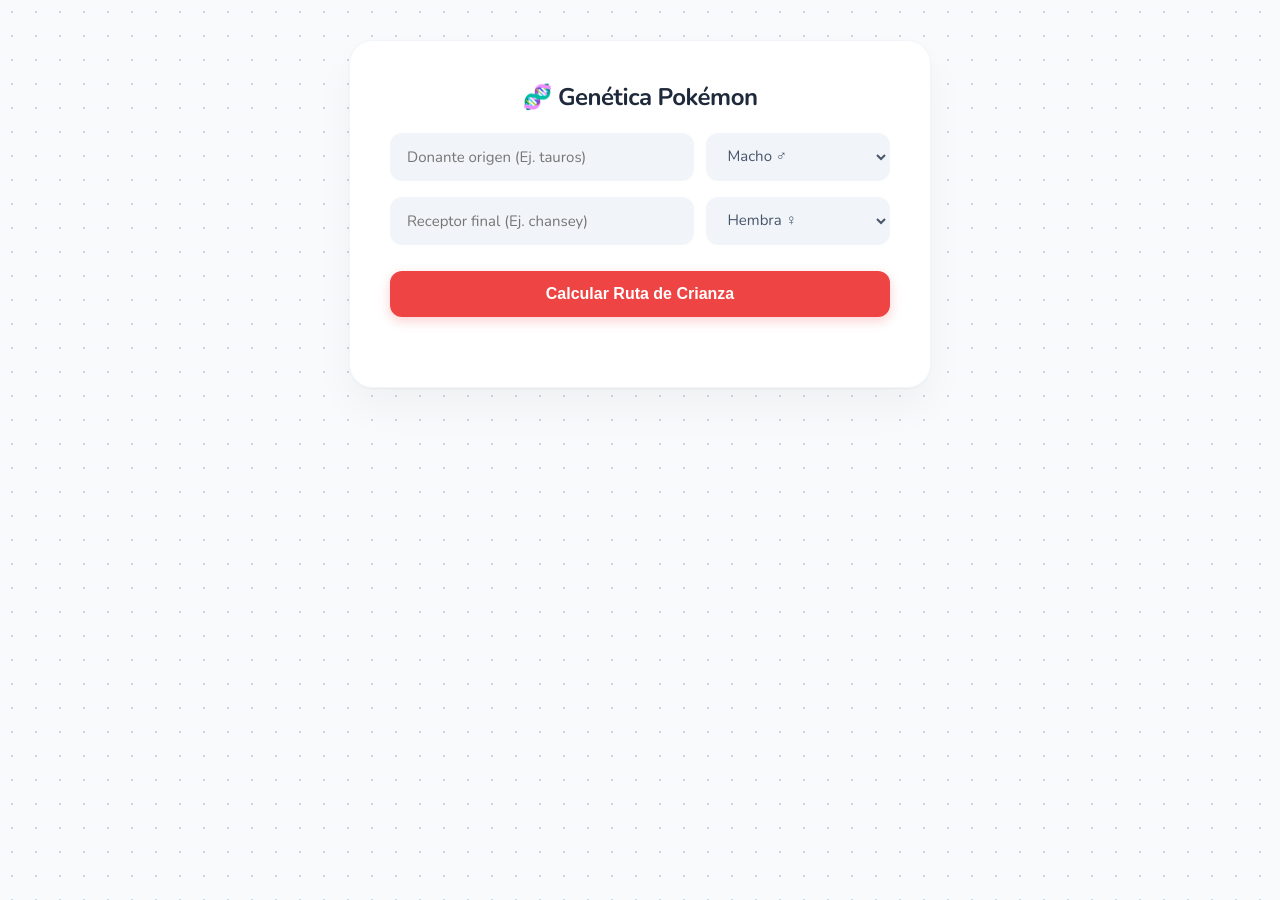
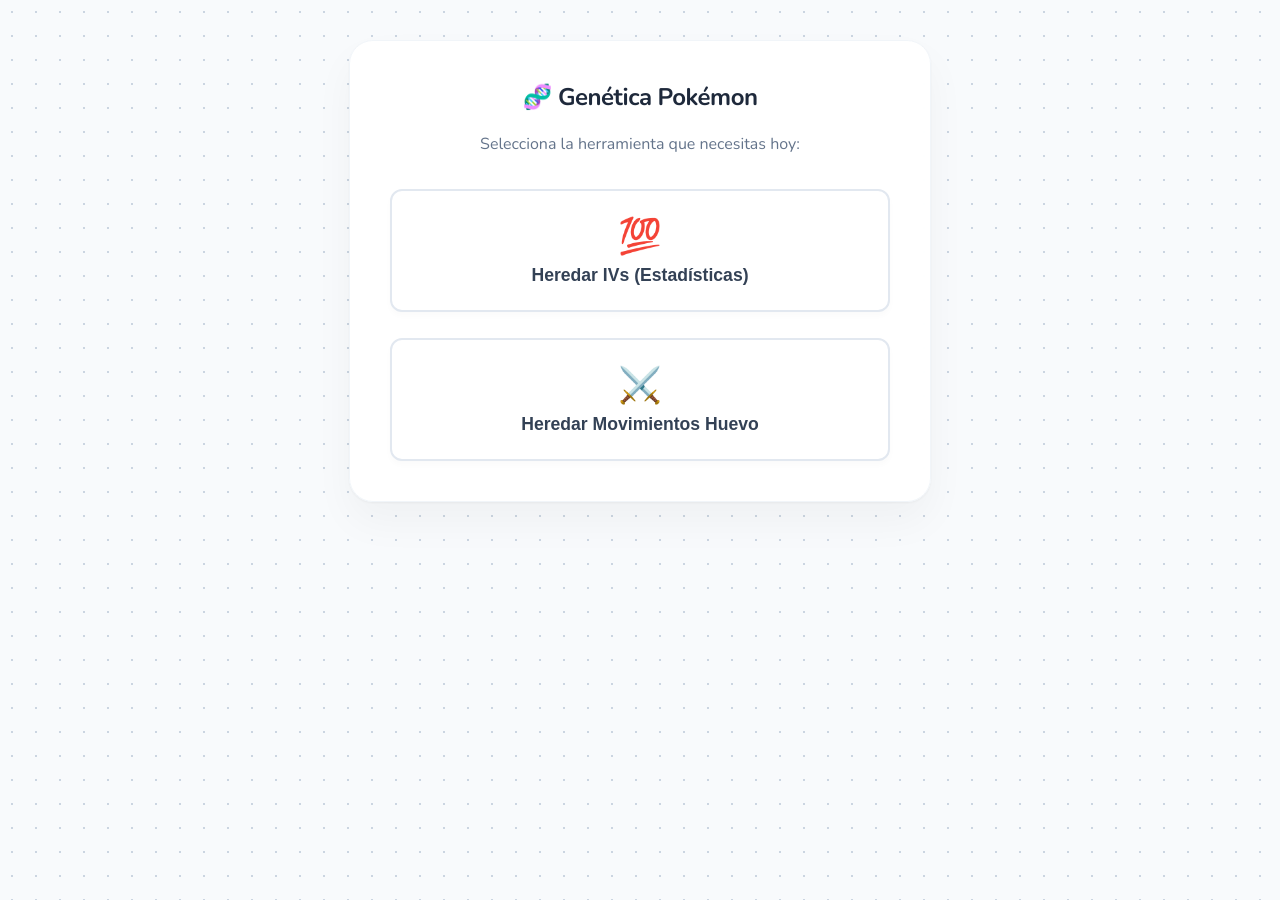
Before and after one commit to SeartDev/sepgod.com, a Jekyll site: the page grupohuevo/index.html, which Jekyll copies as it is, in a window 1280 px wide. Built offline with Jekyll 4.4.1, drawn with Linux system fonts in a browser that asks for light colours.

Commit message:
Update index.html

```diff
--- a/grupohuevo/index.html
+++ b/grupohuevo/index.html
@@ -160,13 +160,59 @@
         .animar-entrada {
             animation: aparecerSuave 0.4s ease-out forwards;
         }
+       /* --- ESTILOS DEL MENÚ PRINCIPAL --- */
+        .btn-menu {
+            background-color: #ffffff;
+            color: #334155;
+            border: 2px solid #e2e8f0;
+            padding: 24px;
+            font-size: 1.1em;
+            box-shadow: 0 4px 6px rgba(0,0,0,0.02);
+            display: flex;
+            flex-direction: column;
+            align-items: center;
+            gap: 8px;
+        }
+        .btn-menu:hover {
+            background-color: #f8fafc;
+            transform: translateY(-2px);
+        }
+        .btn-ivs:hover { border-color: #3b82f6; color: #1d4ed8; background-color: #eff6ff;}
+        .btn-movimientos:hover { border-color: #f59e0b; color: #b45309; background-color: #fffbeb;}
 
+        .btn-volver {
+            width: auto; padding: 8px 16px; background-color: #f1f5f9; color: #475569; box-shadow: none; margin-top: 0; font-size: 0.9em;
+        }
+        .btn-volver:hover { background-color: #e2e8f0; color: #1e293b; box-shadow: none; transform: none; }
     </style>
 </head>
 <body>
 
 <div class="contenedor">
+
+        <div id="menuSeleccion">
             <h2>🧬 Genética Pokémon</h2>
+            <p style="color: #64748b; margin-bottom: 24px;">Selecciona la herramienta que necesitas hoy:</p>
+
+            <div style="display: flex; flex-direction: column; gap: 16px;">
+                <button class="btn-menu btn-ivs" onclick="abrirHerramienta('ivs')">
+                    <span style="font-size: 2em;">💯</span>
+                    Heredar IVs (Estadísticas)
+                </button>
+
+                <button class="btn-menu btn-movimientos" onclick="abrirHerramienta('movimientos')">
+                    <span style="font-size: 2em;">⚔️</span>
+                    Heredar Movimientos Huevo
+                </button>
+            </div>
+        </div>
+
+        <div id="herramientaIVs" style="display: none;">
+
+            <div style="display: flex; align-items: center; gap: 15px; margin-bottom: 25px; text-align: left;">
+                <button class="btn-volver" onclick="volverMenu()">⬅ Volver</button>
+                <h2 style="margin: 0; font-size: 1.4em;">💯 Heredar IVs</h2>
+            </div>
 
             <div class="fila-input">
                 <input type="text" id="pokeInput1" list="listaPokemon" placeholder="Donante origen (Ej. tauros)" onchange="verificarGenero('pokeInput1', 'genero1')">
@@ -189,6 +235,8 @@
             <datalist id="listaPokemon"></datalist>
             <button onclick="buscarGrupoHuevo()">Calcular Ruta de Crianza</button>
             <div id="resultado"></div>
+        </div>
+
     </div>
     <script>
 
```
Lines whose indentation alone changed are shown as unchanged.
